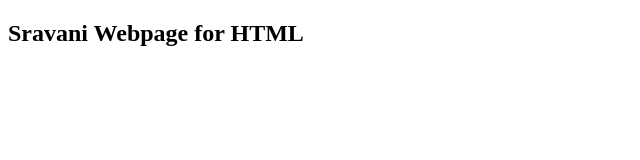
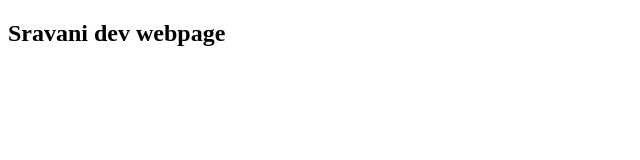
Before and after one commit to Sravani1915/git-test1, a plain HTML site: page index.html in a window 1280 px wide. Shown: the whole page, without its empty margins (0-640 px from the left). Drawn offline with Linux system fonts and the light colour scheme.

Commit message:
Adding files in dev

```diff
--- a/index.html
+++ b/index.html
@@ -6,6 +6,6 @@
     <title>Sravani HTML</title>
 </head>
 <body>
-    <h2>Sravani Webpage for HTML</h2>
+    <h2>Sravani dev webpage</h2>
 </body>
 </html>
```
